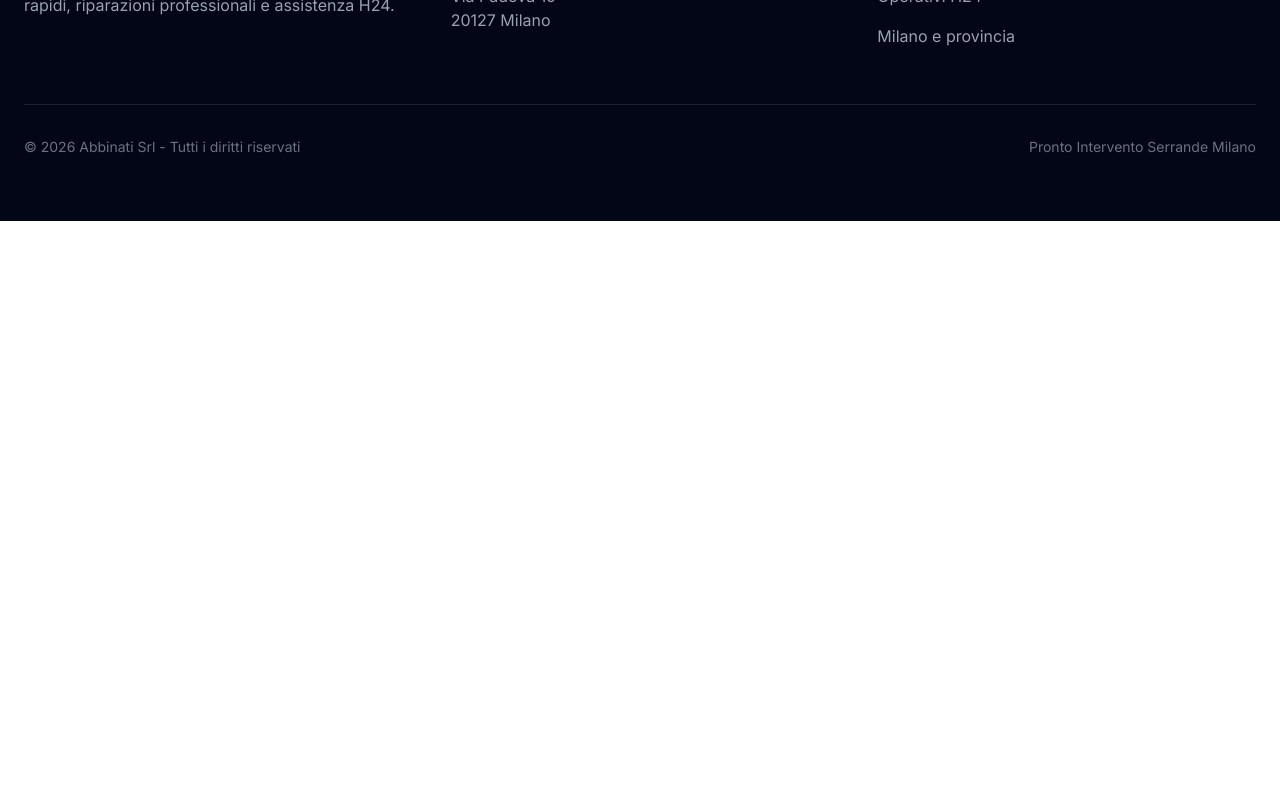
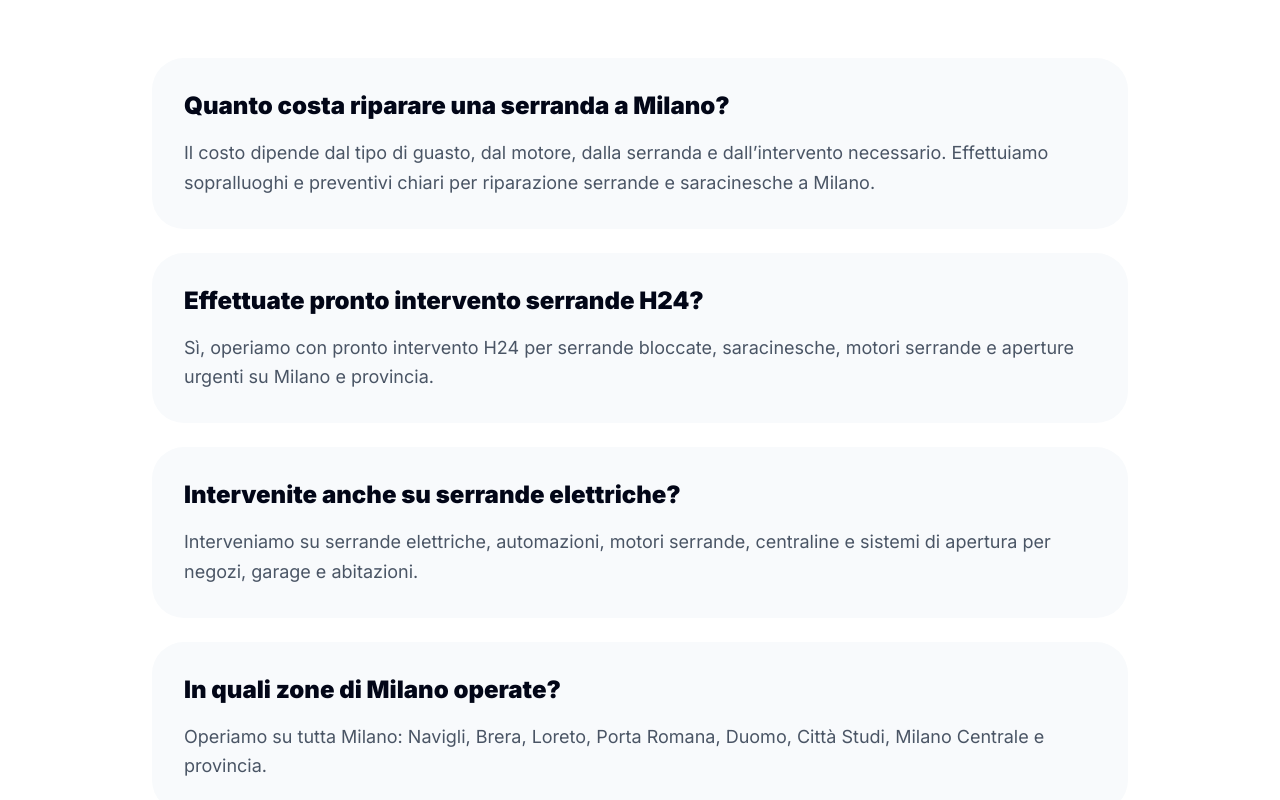
Before and after one commit to Simo-FI/abbinati-serrande, a Next.js app: page / in a window 1280 px wide. Shown: the part 4460-5260 px from the top of the page. Before the commit the page ends 4681 px from the top, so only its background shows below. Built offline with nearby package versions, Linux system fonts and the light colour scheme.

Commit message:
Add SEO FAQ section for local search intent

```diff
--- a/app/page.tsx
+++ b/app/page.tsx
@@ -781,6 +781,95 @@ export default function Home() {
   </div>
 
 </section>
+{/* FAQ */}
+<section className="py-24 bg-white">
+
+  <div className="max-w-5xl mx-auto px-6">
+
+    <div className="mb-16">
+
+      <p className="text-[#f0b429] font-bold uppercase tracking-[0.15em] mb-4 text-sm">
+        FAQ Serrande Milano
+      </p>
+
+      <h2 className="text-4xl md:text-6xl font-black leading-tight text-[#020617] mb-8">
+        Domande Frequenti
+      </h2>
+
+    </div>
+
+    <div className="space-y-6">
+
+      {/* FAQ 1 */}
+      <div className="bg-[#f8fafc] rounded-[2rem] p-8">
+
+        <h3 className="text-2xl font-black text-[#020617] mb-4">
+          Quanto costa riparare una serranda a Milano?
+        </h3>
+
+        <p className="text-gray-600 leading-relaxed text-lg">
+          Il costo dipende dal tipo di guasto, dal motore,
+          dalla serranda e dall’intervento necessario.
+          Effettuiamo sopralluoghi e preventivi chiari
+          per riparazione serrande e saracinesche a Milano.
+        </p>
+
+      </div>
+
+      {/* FAQ 2 */}
+      <div className="bg-[#f8fafc] rounded-[2rem] p-8">
+
+        <h3 className="text-2xl font-black text-[#020617] mb-4">
+          Effettuate pronto intervento serrande H24?
+        </h3>
+
+        <p className="text-gray-600 leading-relaxed text-lg">
+          Sì, operiamo con pronto intervento H24
+          per serrande bloccate, saracinesche,
+          motori serrande e aperture urgenti
+          su Milano e provincia.
+        </p>
+
+      </div>
+
+      {/* FAQ 3 */}
+      <div className="bg-[#f8fafc] rounded-[2rem] p-8">
+
+        <h3 className="text-2xl font-black text-[#020617] mb-4">
+          Intervenite anche su serrande elettriche?
+        </h3>
+
+        <p className="text-gray-600 leading-relaxed text-lg">
+          Interveniamo su serrande elettriche,
+          automazioni, motori serrande,
+          centraline e sistemi di apertura
+          per negozi, garage e abitazioni.
+        </p>
+
+      </div>
+
+      {/* FAQ 4 */}
+      <div className="bg-[#f8fafc] rounded-[2rem] p-8">
+
+        <h3 className="text-2xl font-black text-[#020617] mb-4">
+          In quali zone di Milano operate?
+        </h3>
+
+        <p className="text-gray-600 leading-relaxed text-lg">
+          Operiamo su tutta Milano:
+          Navigli, Brera, Loreto,
+          Porta Romana, Duomo,
+          Città Studi, Milano Centrale
+          e provincia.
+        </p>
+
+      </div>
+
+    </div>
+
+  </div>
+
+</section>
       {/* FOOTER */}
 <footer
   id="contatti"
```
